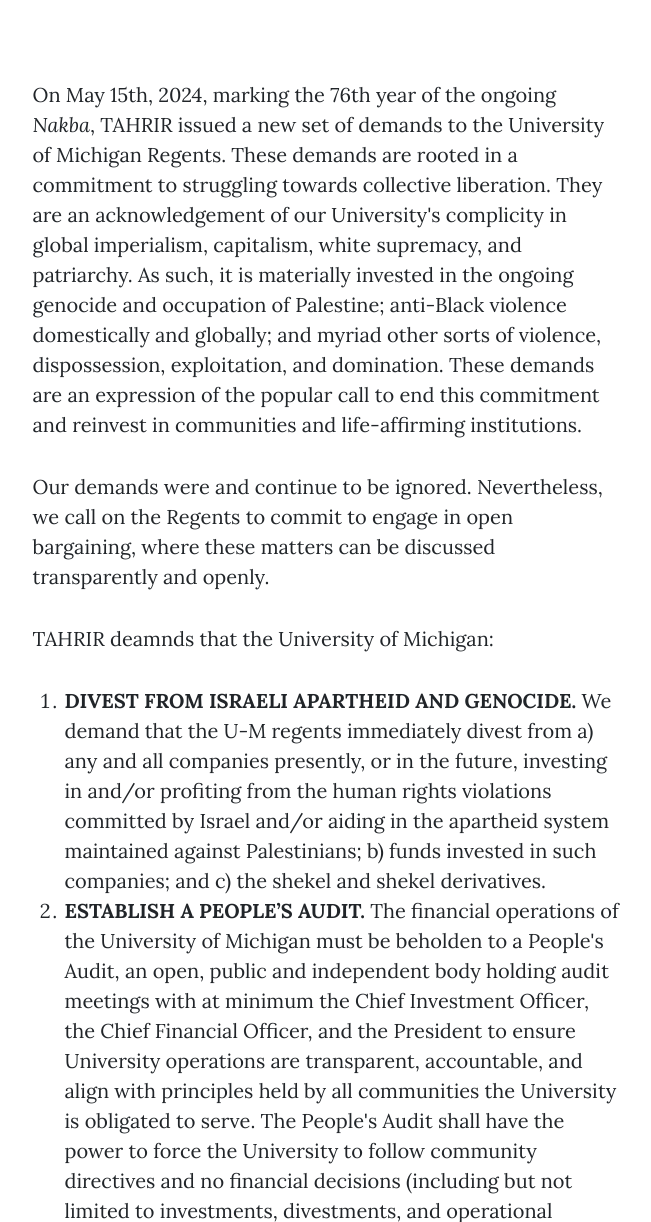
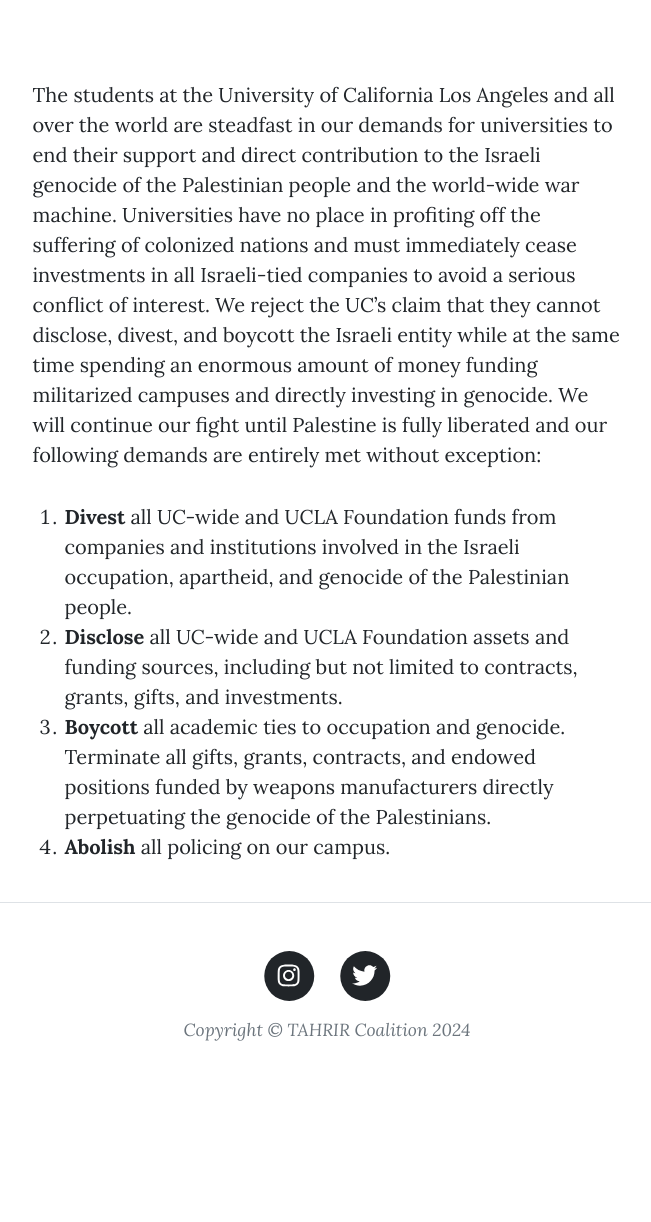
Before and after one commit to unmasking-ucla/unmasking-ucla.github.io, a Jekyll site: the page built from demands.html, in a window 1280 px wide and 1400 px high, scrolled down 288 px. Shown: the part 178-1400 px from the top of the window, without its empty margins (313-964 px from the left). Built offline with Jekyll 4.4.1, drawn with Linux system fonts in a browser that asks for light colours; nearby versions of some CDN libraries; a script that is not in the unit is left out; after the commit the page ends 1557 px from its top, so only the background shows below that; some of the changed text lies outside the part shown.

Commit message:
Update demands.html

```diff
--- a/demands.html
+++ b/demands.html
@@ -18,24 +18,20 @@
 <div class="container px-4 px-lg-5">
     <div class="row gx-4 gx-lg-5 justify-content-center">
         <div class="col-md-10 col-lg-8 col-xl-7">
-        <p>On May 15th, 2024, marking the 76th year of the ongoing <i>Nakba</i>, TAHRIR issued a new set of demands to the University of Michigan Regents.
-        These demands are rooted in a commitment to struggling towards collective liberation. They are an acknowledgement of our University's
-        complicity in global imperialism, capitalism, white supremacy, and patriarchy. As such, it is materially invested in the ongoing
-        genocide and occupation of Palestine; anti-Black violence domestically and globally; and myriad other sorts of violence,
-        dispossession, exploitation, and domination. These demands are an expression of the popular call to end this commitment
-        and reinvest in communities and life-affirming institutions.</p>
-
-        <p>Our demands were and continue to be ignored. Nevertheless, we call on the Regents to commit to engage in open bargaining,
-        where these matters can be discussed transparently and openly.</p>
-
-        <p>TAHRIR deamnds that the University of Michigan:</p>
+        <p>The students at the University of California Los Angeles and all over the world are steadfast in our demands for universities to
+        end their support and direct contribution to the Israeli genocide of the Palestinian people and the world-wide war machine.
+        Universities have no place in profiting off the suffering of colonized nations and must immediately cease investments in all
+        Israeli-tied companies to avoid a serious conflict of interest. We reject the UC’s claim that they cannot disclose, divest, and
+        boycott the Israeli entity while at the same time spending an enormous amount of money funding militarized campuses and
+        directly investing in genocide. We will continue our fight until Palestine is fully liberated and our following demands are entirely
+        met without exception:</p>
         <ol>
-            <li><b>DIVEST FROM ISRAELI APARTHEID AND GENOCIDE.</b> We demand that the U-M regents immediately divest from a) any and all companies presently, or in the future, investing in and/or profiting from the human rights violations committed by Israel and/or aiding in the apartheid system maintained against Palestinians; b) funds invested in such companies; and c) the shekel and shekel derivatives.
+            <li><b>Divest</b> all UC-wide and UCLA Foundation funds from companies and institutions involved in the Israeli occupation, apartheid, and genocide of the Palestinian people.
             </li>
-            <li><b>ESTABLISH A PEOPLE’S AUDIT.</b> The financial operations of the University of Michigan must be beholden to a People's Audit, an open, public and independent body holding audit meetings with at minimum the Chief Investment Officer, the Chief Financial Officer, and the President to ensure University operations are transparent, accountable, and align with principles held by all communities the University is obligated to serve. The People's Audit shall have the power to force the University to follow community directives and no financial decisions (including but not limited to investments, divestments, and operational budget) of the University endowment shall be made without the oversight and informed consent of the People's Audit.
+            <li><b>Disclose</b> all UC-wide and UCLA Foundation assets and funding sources, including but not limited to contracts, grants, gifts, and investments.
             </li>
-            <li><b>BOYCOTT ISRAELI ACADEMIC INSTITUTIONS.</b> We demand that the University of Michigan sever all ties with Israeli academic institutions. This includes refraining from participating in any form of academic and cultural cooperation, collaboration, or joint projects with Israeli institutions, such as, but not limited to the academic Michigan-Israel Partnership and UM-SPH’s collaboration with Ben-Gurion University of the Negev.</li>
-            <li><b>ABOLISH CAMPUS POLICING.</b >We demand that UM abolish DPSS/UMPD; reallocate its budget toward a non-police, unarmed crisis response program; and cease its dangerous, violent, and unnecessary reliance on and cooperation with other police agencies -  such as the Washtenaw County Law Enforcement Mutual Aid Agreement - which regularly wastes public funding and deploys violent outside entities to campus protests (e.g., Michigan State Police, Washtenaw County Sheriff, Ann Arbor Police Department). The non-police, unarmed response program must fulfill the four criteria laid out by the community: 1) independence, 2) a decision-making body made up of directly impacted community members, 3) fully and sustainably funded, and 4) a basis in principles of consent and self-determination. President Santa Ono has already endorsed such a program but has so far failed to implement it.
+            <li><b>Boycott</b> all academic ties to occupation and genocide. Terminate all gifts, grants, contracts, and endowed positions funded by weapons manufacturers directly perpetuating the genocide of the Palestinians.
+            <li><b>Abolish</b > all policing on our campus.
             </li>
         </ol>
         </div>
```
